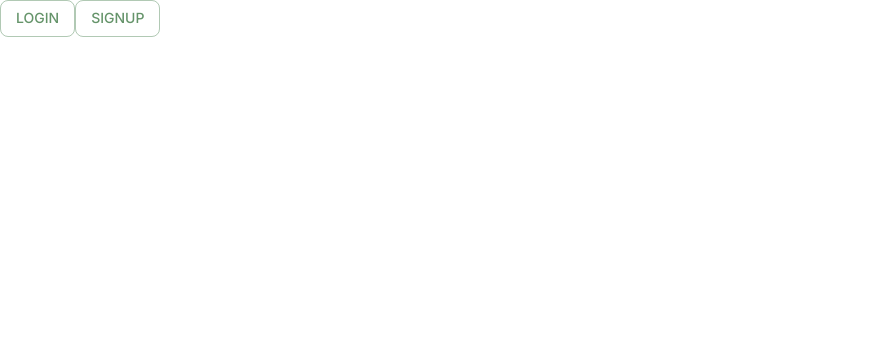
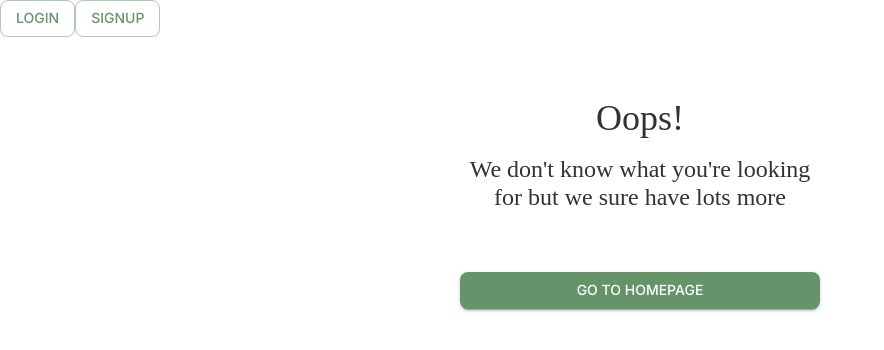
Before and after one commit to pesto-students/vaidhyamithra-fe-n11-beta, a React (Create React App) app: page / in a window 1280 px wide. Shown: the top 350 px of the page, without its empty margins (0-884 px from the left). Built offline with nearby package versions, Linux system fonts and the light colour scheme; a web font is replaced by a local one.

Commit message:
page not found implementation

```diff
--- a/src/App.js
+++ b/src/App.js
@@ -1,11 +1,13 @@
 import Login from "./components/organisms/login";
 import SignUp from "./components/organisms/signUp";
+import PageNotFound from "./pages/pageNotFound";
 
 const App = () => {
   return (
     <div>
       <Login />
       <SignUp />
+      <PageNotFound />
     </div>
   );
 };
--- a/src/components/atoms/button/Button.js
+++ b/src/components/atoms/button/Button.js
@@ -1,8 +1,10 @@
 import { Button as MuiButton } from "@mui/material";
 import { BUTTON_VARIANTS } from ".";
 
-const Button = ({ variant, children }) => (
-  <MuiButton variant={variant}>{children}</MuiButton>
+const Button = ({ variant, children, ...otherProps }) => (
+  <MuiButton variant={variant} {...otherProps}>
+    {children}
+  </MuiButton>
 );
 
 Button.defaultProps = {
--- a/src/index.js
+++ b/src/index.js
@@ -4,11 +4,12 @@ import "./index.css";
 import App from "./App";
 import reportWebVitals from "./reportWebVitals";
 import { theme } from "./styles";
-import { ThemeProvider } from "@mui/material";
+import { CssBaseline, ThemeProvider } from "@mui/material";
 
 ReactDOM.render(
   <React.StrictMode>
     <ThemeProvider theme={theme}>
+      <CssBaseline />
       <App />
     </ThemeProvider>
   </React.StrictMode>,
--- /dev/null
+++ b/src/pages/pageNotFound/PageNotFound.js
@@ -0,0 +1,14 @@
+import { Typography } from "@mui/material";
+import { GoToHomepage, Wrapper } from "./pageNotFound.styled";
+
+const PageNotFound = () => (
+  <Wrapper>
+    <Typography variant="h1">Oops!</Typography>
+    <Typography variant="h2" sx={{ mt: 2 }}>
+      We don't know what you're looking for but we sure have lots more
+    </Typography>
+    <GoToHomepage>Go to Homepage</GoToHomepage>
+  </Wrapper>
+);
+
+export default PageNotFound;
--- /dev/null
+++ b/src/pages/pageNotFound/index.js
@@ -0,0 +1 @@
+export { default } from "./PageNotFound";
--- /dev/null
+++ b/src/pages/pageNotFound/pageNotFound.styled.js
@@ -0,0 +1,17 @@
+import styled from "styled-components";
+import Button from "../../components/atoms/button";
+
+export const Wrapper = styled.div`
+  display: flex;
+  flex-direction: column;
+  width: 400px;
+  max-width: 100%;
+  margin: auto;
+  text-align: center;
+  margin-top: 40px;
+  padding: 20px;
+`;
+
+export const GoToHomepage = styled(Button)`
+  margin-top: 60px;
+`;
--- a/src/styles/themes.js
+++ b/src/styles/themes.js
@@ -25,10 +25,11 @@ export const theme = createTheme({
     fontFamily: "Inter",
     h1: {
       fontFamily: "Amiko",
+      fontSize: 36,
     },
     h2: {
       fontFamily: "Amiko",
-      fontSize: 24
+      fontSize: 24,
     },
   },
   spacing: 8,
```
